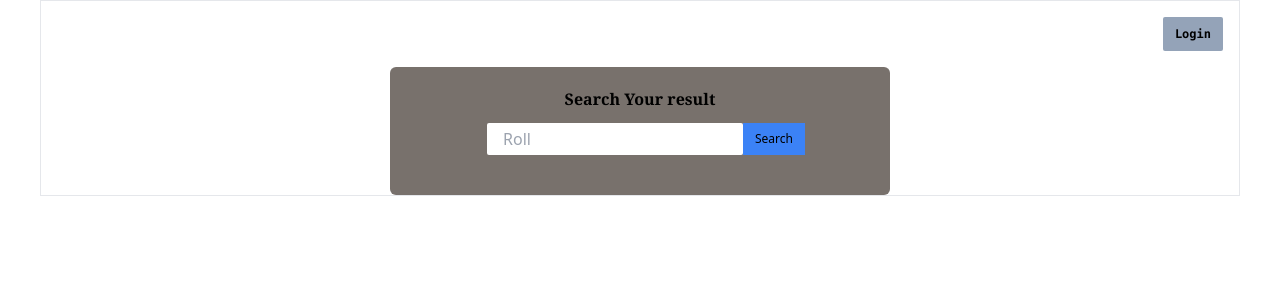
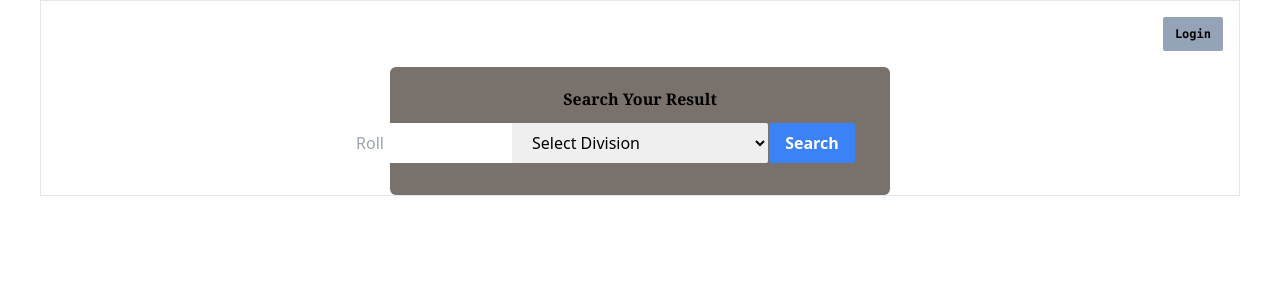
Before and after one commit to Tirtho-Ray/result-management-client, a React (Vite) app: page / in a window 1280 px wide. Shown: the top 300 px of the page. Built offline with nearby package versions, Linux system fonts and the light colour scheme.

Commit message:
change design

```diff
--- a/src/pages/OpenPages/Home/Result.tsx
+++ b/src/pages/OpenPages/Home/Result.tsx
@@ -2,22 +2,35 @@ const Result = () => {
     return (
       <div>
         <div className="flex justify-center mt-4">
-        <div className="h-28 w-[300px] md:h-32 md:w-[600px] lg:h-32 lg:w-[500px] bg-stone-500 rounded-md">
-          <p className="font-bold font-serif text-center mt-5">
-            Search Your result
-          </p>
-          {/* input filled  for search result  */}
-          <div className="flex justify-center mt-3">
-          <div className="flex items-center">
-                <div className="ml-3">
-
+          <div className="h-40 w-[390px] md:h-32 md:w-[600px] lg:h-32 lg:w-[500px] bg-stone-500 rounded-md">
+            <p className="font-bold font-serif text-center mt-5">Search Your Result</p>
+            {/* Input filled for search result */}
+            <div className=" flex justify-center mt-3">
+              <div className="grid grid-cols-2 md:grid-cols-3 gap-4 place-items-center ">
+                <div>
                   <input
-                     className="rounded-sm px-4 py-2 w-40 h-8 md:w-52 lg:w-64 focus:outline-none"
-                     type="text" name="" id="" placeholder="Roll" />
-
+                    className="rounded-sm px-4 py-2 w-40 h-8 md:w-44  md:h-10 lg:w-64 focus:outline-none"
+                    type="text"
+                    placeholder="Roll"
+                  />
                 </div>
                 <div>
-                    <button className="px-3 py-[7px] bg-blue-500 text-[12px] ">Search</button>
+                  <select
+                    className="rounded-sm px-4 w-40 h-8 md:w-44 md:h-10 lg:w-64 focus:outline-none"
+                    name=""
+                    id=""
+                  >
+                    <option value="">Select Division</option>
+                    <option value="A">A</option>
+                    <option value="B">B</option>
+                    <option value="C">C</option>
+                    <option value="D">D</option>
+                  </select>
+                </div>
+                <div className="flex justify-center">
+                  <button className="px-4 py-[7px] md:py-[8px] bg-blue-500 text-white font-bold w-full md:w-auto rounded-sm ">
+                    Search
+                  </button>
                 </div>
               </div>
             </div>
```
Lines whose indentation alone changed are shown as unchanged.
